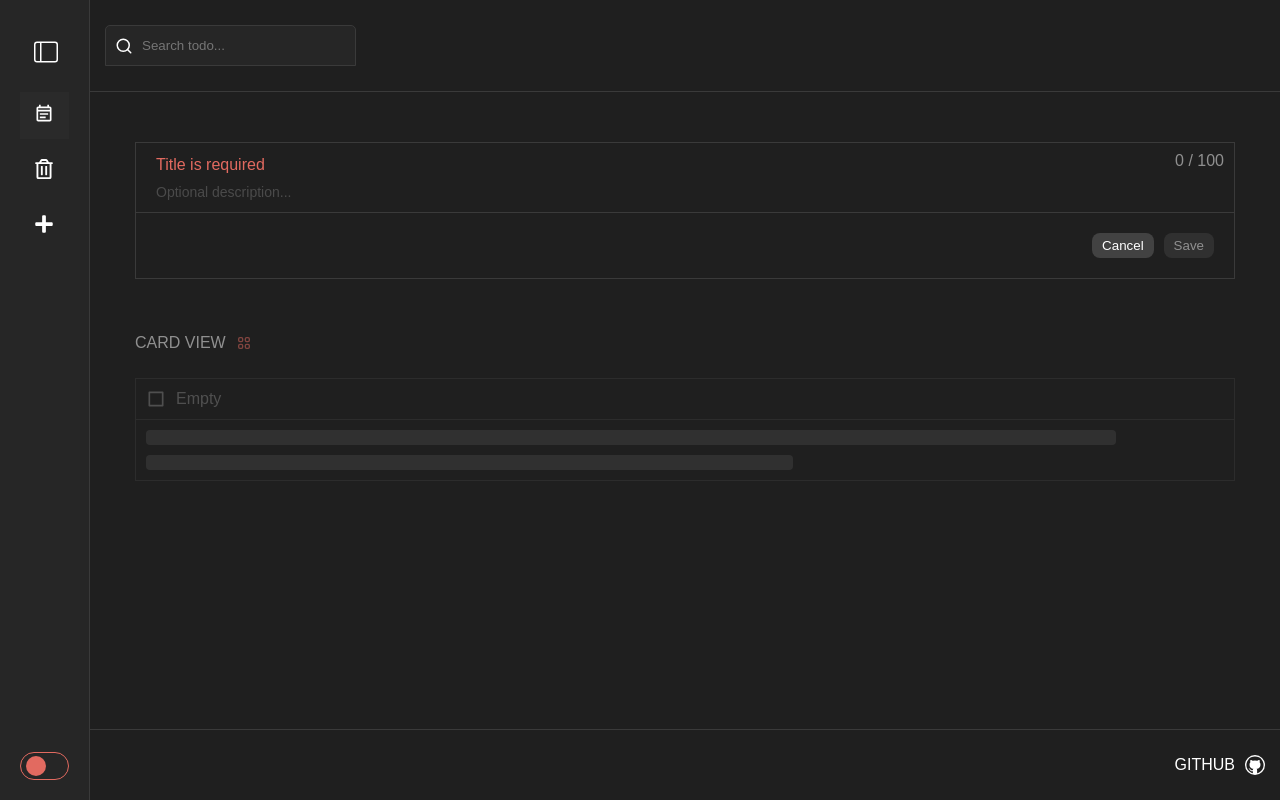
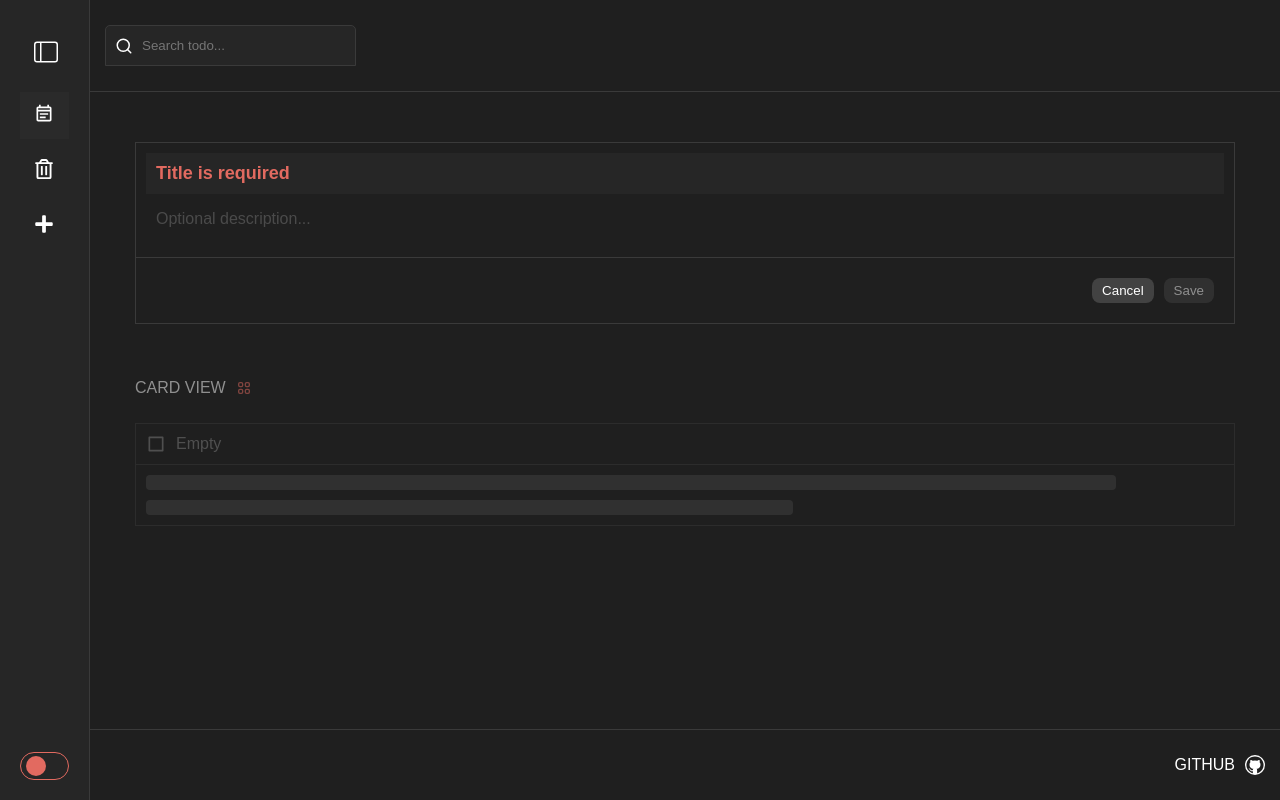
Before and after one commit to i-kryvda/todo-list-redux, a React (Vite) app: page / in a window 1280 px wide. Both pictures are taken after a click on the button "CREATE TASK". Built offline with nearby package versions, Linux system fonts and the light colour scheme; a web font is replaced by a local one.

Commit message:
fix discription form

```diff
--- a/src/components/molecules/TodoForm/TodoForm.module.scss
+++ b/src/components/molecules/TodoForm/TodoForm.module.scss
@@ -72,12 +72,28 @@
     }
 
     &Title {
-      font-weight: 500;
-      font-size: 1.6rem;
+      position: relative;
+      width: 100%;
+      font-weight: 700;
+      font-size: 1.8rem;
+      padding: 1rem;
+      background-color: #262626;
     }
 
     &Description {
-      font-size: 1.4rem;
+      font-size: 1.6rem;
+      padding: 0rem 1rem;
+      width: 100%;
+      line-height: 120%;
+      min-height: 48px;
+      max-height: 180px;
+      height: 48px;
+      resize: none;
+      overflow-y: auto;
+      overflow-x: hidden;
+      font-family: inherit;
+      padding: 1rem;
+      border-radius: 1rem;
 
       &::placeholder {
         font-weight: 400;
@@ -89,10 +105,8 @@
   &Footer {
     display: flex;
     justify-content: space-between;
-    // gap: 0.75rem;
     align-items: flex-end;
     overflow: hidden;
-    // border: 1px solid red;
     height: 100%;
     padding: 2rem;
   }
@@ -138,3 +152,6 @@
     }
   }
 }
+
+.editorFieldDescription {
+}
--- a/src/components/molecules/TodoForm/TodoForm.tsx
+++ b/src/components/molecules/TodoForm/TodoForm.tsx
@@ -23,6 +23,8 @@ export function TodoForm({
   submitText = "Save",
 }: TodoFormProps) {
   const inputRef = useRef<HTMLInputElement>(null);
+
+  const textareaRef = useRef<HTMLTextAreaElement>(null);
 
   const {
     value: title,
@@ -50,6 +52,18 @@ export function TodoForm({
     onResetTitle();
     onResetDescription();
   };
+
+  useEffect(() => {
+    const textarea = textareaRef.current;
+
+    if (!textarea) return;
+
+    textarea.style.height = "48px";
+
+    const nextHeight = Math.min(textarea.scrollHeight, 180);
+
+    textarea.style.height = `${nextHeight}px`;
+  }, [description]);
 
   useEffect(() => {
     inputRef.current?.focus();
@@ -89,13 +103,14 @@ export function TodoForm({
           Description
         </label>
 
-        <input
-          type="text"
+        <textarea
           id="todo-description"
           className={`${s.editorField} ${s.editorFieldDescription}`}
           placeholder="Optional description..."
           value={description}
           onChange={onChangeDescription}
+          ref={textareaRef}
+          rows={1}
         />
       </div>
 
--- a/src/shared/hooks/useInput/useInput.tsx
+++ b/src/shared/hooks/useInput/useInput.tsx
@@ -1,4 +1,6 @@
 import { useEffect, useState } from "react";
+
+type InputElement = HTMLInputElement | HTMLTextAreaElement;
 
 export function useInput(initialValue: string) {
   const [value, setValue] = useState(initialValue);
@@ -7,7 +9,7 @@ export function useInput(initialValue: string) {
     setValue(initialValue);
   }, [initialValue]);
 
-  const onChange = (e: React.ChangeEvent<HTMLInputElement>) => {
+  const onChange = (e: React.ChangeEvent<InputElement>) => {
     setValue(e.target.value);
   };
 
```
